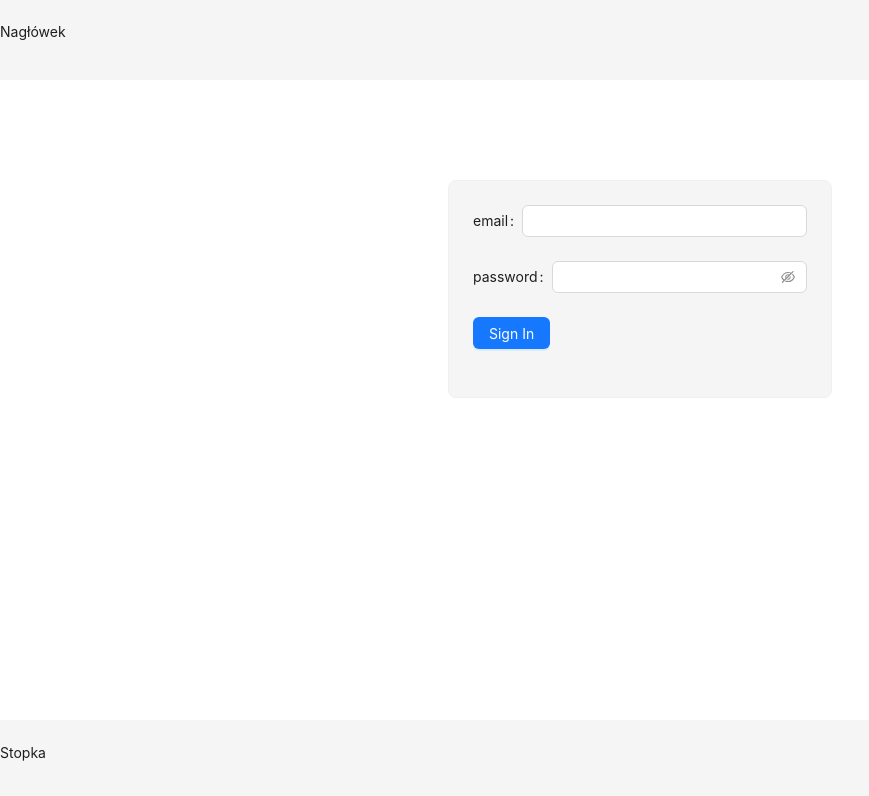
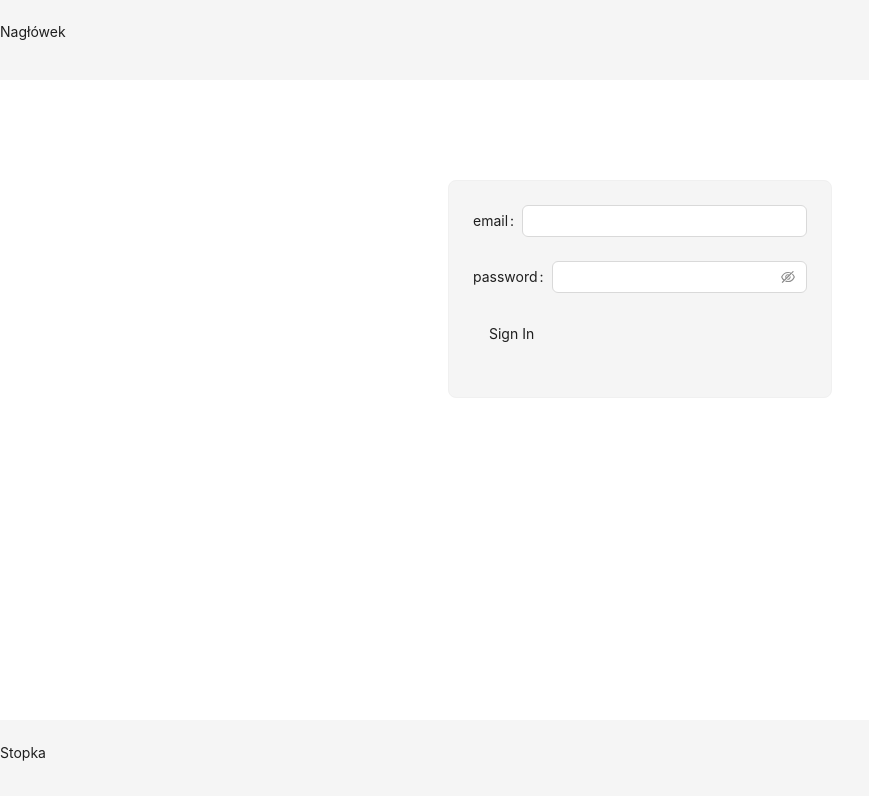
Before and after one commit to MichalKrajewski6000/movie-catalog, a React (Create React App) app: page / in a window 1280 px wide. Shown: the top 796 px of the page, without its empty margins (0-869 px from the left). Built offline with nearby package versions, Linux system fonts and the light colour scheme.

Commit message:
Firebase Connect and Login Page - created Login Page form - created Movie Store - created Firebase credentials

```diff
--- a/src/components/LoginPage.jsx
+++ b/src/components/LoginPage.jsx
@@ -1,5 +1,7 @@
 import { Button, Card, Form, Input } from "antd";
 import React from "react";
+
+import { auth } from "../utilities/Firebase";
 
 const LoginPage = () => {
 
@@ -10,8 +12,12 @@ const LoginPage = () => {
         marginTop: 100
     }
 
+    const loginHandler = (values) => {
+        console.log("Login form values", values)
+    }
+
     return <Card style={containerStyle}>
-        <Form>
+        <Form >
             <Form.Item label="email">
                 <Input type="text" name="email" />
             </Form.Item>
@@ -19,7 +25,7 @@ const LoginPage = () => {
                 <Input.Password />
             </Form.Item>
             <Form.Item>
-                <Button type="primary">Sign In</Button>
+                <Button type="submit">Sign In</Button>
             </Form.Item>
         </Form>
     </Card>
--- a/src/utilities/Firebase.js
+++ b/src/utilities/Firebase.js
@@ -1,5 +1,6 @@
 import { initializeApp } from "firebase/app";
 import { getFirestore } from "firebase/firestore";
+import { getAuth } from "firebase/auth";
 
 const firebaseConfig = {
   apiKey: "AIzaSyDoT_Ith8ApHDQ-GKeoJTkPc2OHyLyNVhg",
@@ -13,3 +14,4 @@ const firebaseConfig = {
 
 export const app = initializeApp(firebaseConfig);
 export const db = getFirestore(app);
+export const auth = getAuth(app);
```
Also changed, not shown: src/components/MovieStore.js (+9 -0 lines).
